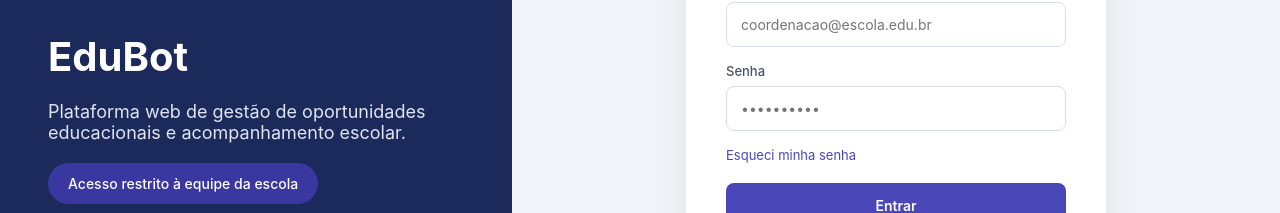
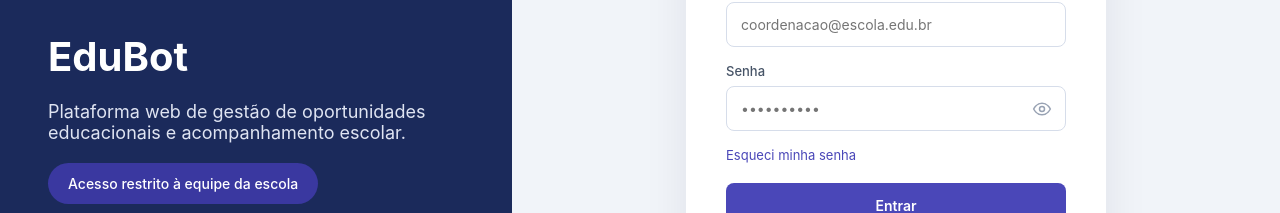
Before and after one commit to Wesleytech22/EDUBOT-FRONTEND, a React (Vite) app: page /login in a window 1280 px wide. Shown: the part 282-495 px from the top of the page. Built offline with nearby package versions, Linux system fonts and the light colour scheme; no server answers.

Commit message:
feat(login): adiciona botao de mostrar/ocultar senha

```diff
--- a/src/pages/Login.jsx
+++ b/src/pages/Login.jsx
@@ -21,6 +21,7 @@ export default function Login() {
     localStorage.removeItem('edubot_logout_reason');
     return LOGOUT_REASON_MESSAGES[reason] || '';
   });
+  const [showPassword, setShowPassword] = useState(false);
 
   async function handleSubmit(e) {
     e.preventDefault();
@@ -61,15 +62,35 @@ export default function Login() {
 
           <div className="field">
             <label htmlFor="password">Senha</label>
+            <div className="password-field">
               <input
                 id="password"
                 className="input"
-              type="password"
+                type={showPassword ? 'text' : 'password'}
                 placeholder="••••••••••"
                 value={password}
                 onChange={(e) => setPassword(e.target.value)}
                 required
               />
+              <button
+                type="button"
+                className="password-toggle"
+                onClick={() => setShowPassword((prev) => !prev)}
+                aria-label={showPassword ? 'Ocultar senha' : 'Mostrar senha'}
+                title={showPassword ? 'Ocultar senha' : 'Mostrar senha'}
+              >
+                {showPassword ? (
+                  <svg width="20" height="20" viewBox="0 0 24 24" fill="none" stroke="currentColor" strokeWidth="1.8">
+                    <path d="M3 3l18 18M10.58 10.58a2 2 0 002.83 2.83M9.36 5.11A9.94 9.94 0 0112 5c5 0 9 4.5 10 7-.42 1.13-1.16 2.34-2.17 3.44M6.53 6.53C4.6 7.9 3.08 9.77 2 12c1 2.5 5 7 10 7 1.29 0 2.5-.24 3.6-.67" />
+                  </svg>
+                ) : (
+                  <svg width="20" height="20" viewBox="0 0 24 24" fill="none" stroke="currentColor" strokeWidth="1.8">
+                    <path d="M2 12s3.5-7 10-7 10 7 10 7-3.5 7-10 7-10-7-10-7z" />
+                    <circle cx="12" cy="12" r="3" />
+                  </svg>
+                )}
+              </button>
+            </div>
           </div>
 
           <Link className="login-forgot" to="/esqueci-senha">
--- a/src/styles/login.css
+++ b/src/styles/login.css
@@ -69,6 +69,40 @@
   font-size: 14px;
 }
 
+.password-field {
+  position: relative;
+  display: flex;
+}
+
+.password-field .input {
+  padding-right: 44px;
+}
+
+.password-toggle {
+  position: absolute;
+  right: 8px;
+  top: 50%;
+  transform: translateY(-50%);
+  background: none;
+  border: none;
+  padding: 6px;
+  display: flex;
+  align-items: center;
+  justify-content: center;
+  color: var(--t400);
+  cursor: pointer;
+  border-radius: 6px;
+}
+
+.password-toggle:hover {
+  color: var(--t600);
+}
+
+.password-toggle:focus-visible {
+  outline: 2px solid var(--b100);
+  color: var(--b600);
+}
+
 .login-forgot {
   font-size: 13px;
   margin-bottom: 20px;
```
Lines whose indentation alone changed are shown as unchanged.
